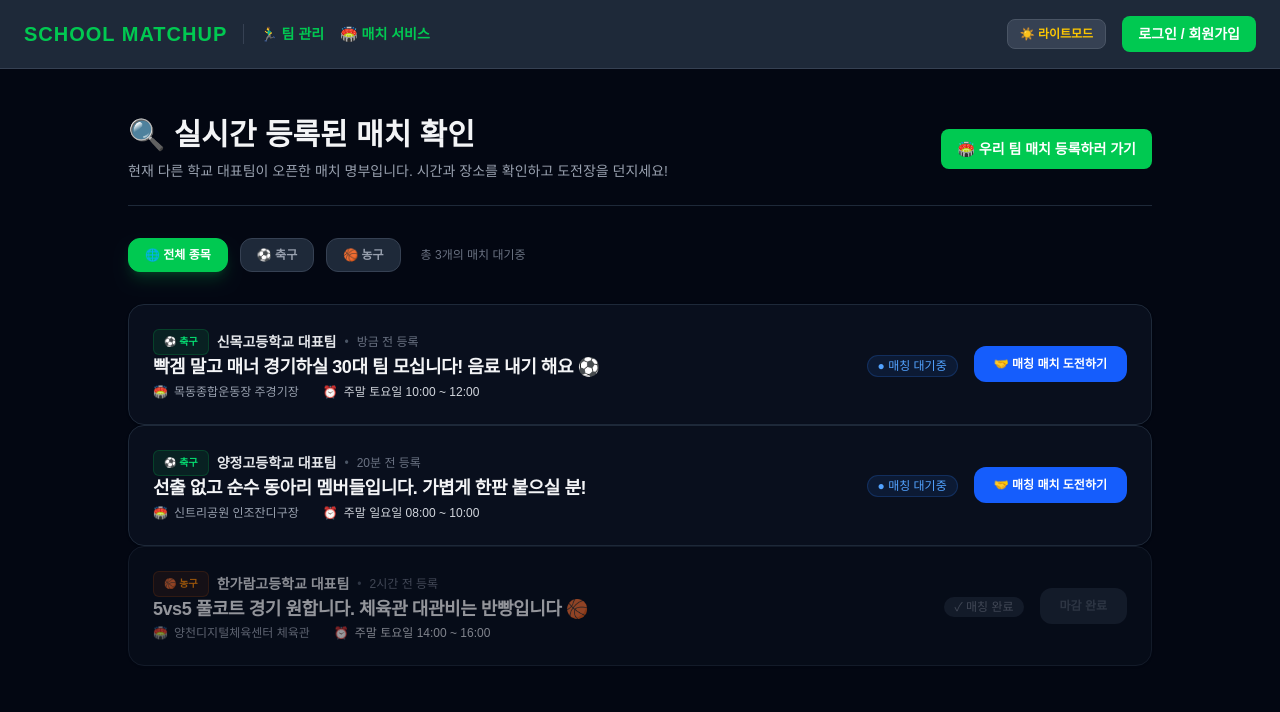
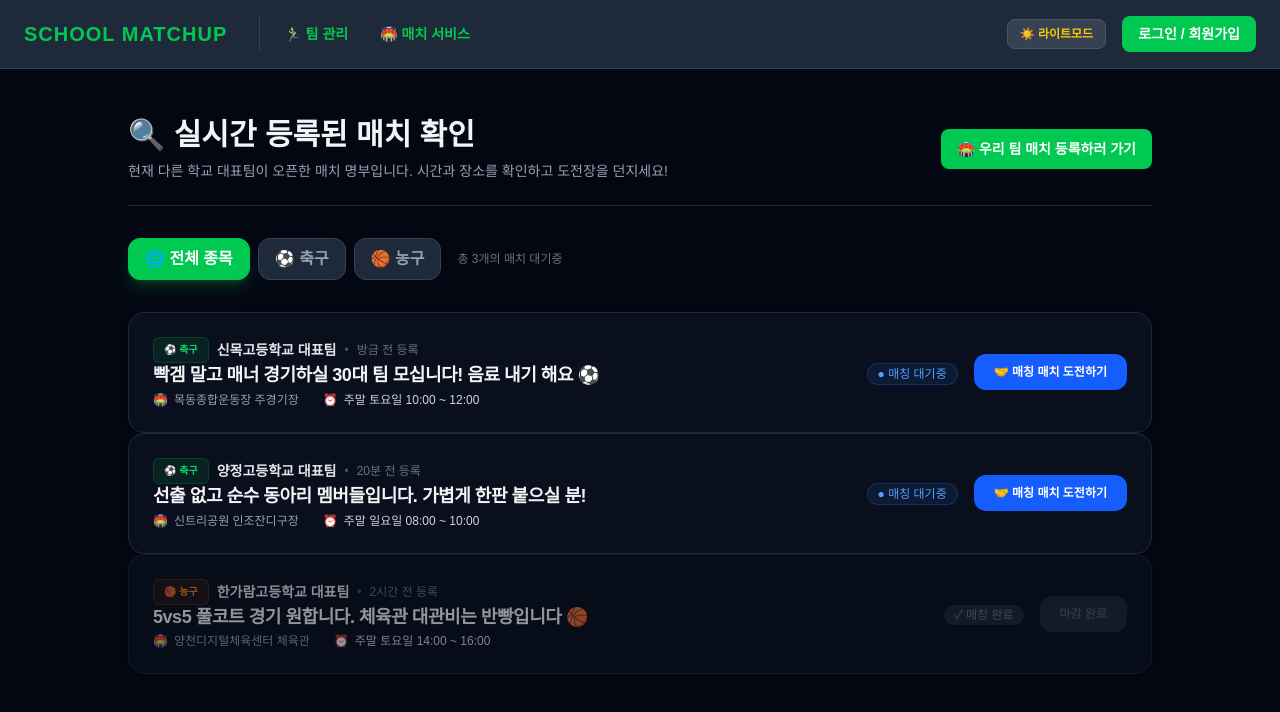
Before and after one commit to ssunvirus/sports-matching-service, a Next.js app in the folder sports-web/: page /match-list in a window 1280 px wide. Shown: the top 712 px of the page. Built offline with nearby package versions, Linux system fonts and the light colour scheme.

Commit message:
진짜 변경사항

```diff
--- a/sports-web/src/app/match-list/page.tsx
+++ b/sports-web/src/app/match-list/page.tsx
@@ -50,71 +50,97 @@ export default function MatchListPage() {
 
   // 도전 신청하기 버튼 클릭 함수
   const handleApplyMatch = (schoolName: string, sportType: string) => {
-        alert(`🔥 [${schoolName}]의 ${sportType} 도전장에 매칭 매니저가 도전 신청을 보냈습니다! 실시간 매칭 수락을 기다리세요.`);
+    alert(
+      `🔥 [${schoolName}]의 ${sportType} 도전장에 매칭 매니저가 도전 신청을 보냈습니다! 실시간 매칭 수락을 기다리세요.`,
+    );
   };
 
   return (
     <div className="min-h-screen bg-gray-950 text-gray-100 font-sans p-6">
       <main className="max-w-5xl mx-auto mt-6">
-
         {/* 상단 기획 타이틀 섹션 */}
         <div className="flex flex-col md:flex-row md:items-center justify-between border-b border-gray-800 pb-6 mb-8 gap-4">
           <div>
-                        <h1 className="text-3xl font-extrabold text-gray-100 mb-2">🔍 실시간 등록된 매치 확인</h1>
+            <h1 className="text-3xl font-extrabold text-gray-100 mb-2">
+              🔍 실시간 등록된 매치 확인
+            </h1>
             <p className="text-gray-400 text-sm">
-                            현재 다른 학교 대표팀이 오픈한 매치 명부입니다. 시간과 장소를 확인하고 도전장을 던지세요!
+              현재 다른 학교 대표팀이 오픈한 매치 명부입니다. 시간과 장소를
+              확인하고 도전장을 던지세요!
             </p>
           </div>
 
           {/* 우측 상단 바로 예약하러 가기 숏컷 버튼 */}
-                    <Link href="/match-booking" className="px-4 py-2.5 bg-green-500 hover:bg-green-600 rounded-lg text-sm font-bold text-white transition-colors h-fit text-center">
+          <Link
+            href="/match-booking"
+            className="px-4 py-2.5 bg-green-500 hover:bg-green-600 rounded-lg text-sm font-bold text-white transition-colors h-fit text-center"
+          >
             🏟️ 우리 팀 매치 등록하러 가기
           </Link>
         </div>
 
         {/* 🎯 종목 필터링 탭 바 (축구만 보기 / 농구만 보기 치트키) */}
-                <div className="flex items-center gap-3 mb-8">
+        <div className="flex items-center gap-2 mb-8">
           {["전체", "축구", "농구"].map((sport) => (
             <button
               key={sport}
               onClick={() => setSelectedSport(sport)}
-                            className={`px-4 py-2 rounded-xl text-xs font-bold border transition-all cursor-pointer ${selectedSport === sport
+              className={`px-4 py-2 rounded-xl text-base font-bold text-grey-100     border transition-all cursor-pointer ${
+                selectedSport === sport
                   ? "bg-green-500 border-green-500 text-white shadow-lg shadow-green-500/20"
                   : "bg-gray-800 border-gray-700 text-gray-400 hover:text-gray-200"
               }`}
             >
-                            {sport === "전체" ? "🌐 전체 종목" : sport === "축구" ? "⚽ 축구" : "🏀 농구"}
+              {sport === "전체"
+                ? "🌐 전체 종목"
+                : sport === "축구"
+                  ? "⚽ 축구"
+                  : "🏀 농구"}
             </button>
           ))}
-                    <span className="text-xs text-gray-500 ml-2">총 {filteredMatches.length}개의 매치 대기중</span>
+          <span className="text-xs text-gray-500 ml-2">
+            총 {filteredMatches.length}개의 매치 대기중
+          </span>
         </div>
 
         {/* 🗂️ 실시간 매치업 보드 피드 리스트 구역 */}
-                <div className="space-y-4">
+        <div className="space-y-2">
           {filteredMatches.length === 0 ? (
             <div className="text-center p-12 border-2 border-dashed border-gray-800 rounded-2xl bg-gray-900/20">
-                            <p className="text-gray-500 text-sm">현재 대기 중인 {selectedSport} 매칭이 없습니다.</p>
+              <p className="text-gray-500 text-sm">
+                현재 대기 중인 {selectedSport} 매칭이 없습니다.
+              </p>
             </div>
           ) : (
             filteredMatches.map((match) => (
               <div
                 key={match.id}
-                                className={`p-6 rounded-2xl border transition-all bg-gray-900/50 border-gray-800 hover:border-gray-700 shadow-sm flex flex-col md:flex-row justify-between items-start md:items-center gap-6 ${match.status === "매칭완료" ? "opacity-60" : ""
+                className={`p-6 rounded-2xl border transition-all bg-gray-900/50 border-gray-800 hover:border-gray-700 shadow-sm flex flex-col md:flex-row justify-between items-start md:items-center gap-6 ${
+                  match.status === "매칭완료" ? "opacity-60" : ""
                 }`}
               >
                 {/* 왼쪽 구역: 매치 상세 정보 정보창 */}
                 <div className="space-y-3 flex-1">
                   <div className="flex items-center gap-2 flex-wrap">
                     {/* 종목 태그 */}
-                                        <span className={`px-2.5 py-1 rounded-md text-[10px] font-extrabold ${match.sportType === "축구" ? "bg-green-500/10 text-green-400 border border-green-500/20" : "bg-orange-500/10 text-orange-400 border border-orange-500/20"
-                                            }`}>
+                    <span
+                      className={`px-2.5 py-1 rounded-md text-[10px] font-extrabold ${
+                        match.sportType === "축구"
+                          ? "bg-green-500/10 text-green-400 border border-green-500/20"
+                          : "bg-orange-500/10 text-orange-400 border border-orange-500/20"
+                      }`}
+                    >
                       {match.sportType === "축구" ? "⚽ 축구" : "🏀 농구"}
                     </span>
                     {/* 학교 대표팀 이름 */}
-                                        <span className="text-sm font-bold text-gray-200">{match.schoolName} 대표팀</span>
+                    <span className="text-sm font-bold text-gray-200">
+                      {match.schoolName} 대표팀
+                    </span>
                     <span className="text-xs text-gray-600">•</span>
                     {/* 등록 시간 */}
-                                        <span className="text-xs text-gray-500">{match.createdAt} 등록</span>
+                    <span className="text-xs text-gray-500">
+                      {match.createdAt} 등록
+                    </span>
                   </div>
 
                   {/* 도전장 핵심 타이틀 한줄평 */}
@@ -130,7 +156,9 @@ export default function MatchListPage() {
                     </div>
                     <div className="flex items-center gap-1.5">
                       <span className="text-gray-600">⏰</span>
-                                            <span className="text-gray-300 font-medium">{match.timeSlot}</span>
+                      <span className="text-gray-300 font-medium">
+                        {match.timeSlot}
+                      </span>
                     </div>
                   </div>
                 </div>
@@ -138,16 +166,25 @@ export default function MatchListPage() {
                 {/* 오른쪽 구역: 상태 뱃지 및 액션 버튼 */}
                 <div className="w-full md:w-auto pt-4 md:pt-0 border-t md:border-t-0 border-gray-800 flex items-center justify-between md:justify-end gap-4 shrink-0">
                   <div className="text-left md:text-right hidden sm:block">
-                                        <span className={`inline-flex items-center px-2.5 py-0.5 rounded-full text-xs font-medium ${match.status === "대기중" ? "bg-blue-500/10 text-blue-400 border border-blue-500/20" : "bg-gray-800 text-gray-500"
-                                            }`}>
-                                            {match.status === "대기중" ? "● 매칭 대기중" : "✓ 매칭 완료"}
+                    <span
+                      className={`inline-flex items-center px-2.5 py-0.5 rounded-full text-xs font-medium ${
+                        match.status === "대기중"
+                          ? "bg-blue-500/10 text-blue-400 border border-blue-500/20"
+                          : "bg-gray-800 text-gray-500"
+                      }`}
+                    >
+                      {match.status === "대기중"
+                        ? "● 매칭 대기중"
+                        : "✓ 매칭 완료"}
                     </span>
                   </div>
 
                   {/* 매칭 신청 액션 버튼 */}
                   {match.status === "대기중" ? (
                     <button
-                                            onClick={() => handleApplyMatch(match.schoolName, match.sportType)}
+                      onClick={() =>
+                        handleApplyMatch(match.schoolName, match.sportType)
+                      }
                       className="w-full md:w-auto px-5 py-2.5 bg-blue-600 hover:bg-blue-500 text-white rounded-xl text-xs font-bold transition-all cursor-pointer hover:shadow-lg hover:shadow-blue-600/20"
                     >
                       🤝 매칭 매치 도전하기
@@ -161,12 +198,10 @@ export default function MatchListPage() {
                     </button>
                   )}
                 </div>
-
               </div>
             ))
           )}
         </div>
-
       </main>
     </div>
   );
--- a/sports-web/src/components/Navbar.tsx
+++ b/sports-web/src/components/Navbar.tsx
@@ -13,7 +13,9 @@ export default function Navbar() {
     schoolName: string;
   } | null>(null);
 
-  // 브라우저 수첩에서 로그인 세션 검사
+  // 🎯 [핵심] 드롭다운 메뉴판이 열렸는지 닫혔는지 기억하는 자바스크립트 스위치
+  const [isDropdownOpen, setIsDropdownOpen] = useState(false);
+
   useEffect(() => {
     const savedUser = localStorage.getItem("user");
     if (savedUser) {
@@ -21,12 +23,11 @@ export default function Navbar() {
     }
   }, []);
 
-  // 로그아웃 처리
   const handleLogout = () => {
     if (confirm("로그아웃 하시겠습니까? ⚽")) {
       localStorage.removeItem("user");
       setLoggedInUser(null);
-      alert("로그아웃 되었습니다. 다음에 또 봐요!");
+      alert("로그아웃 되었습니다.");
       window.location.href = "/";
     }
   };
@@ -34,14 +35,14 @@ export default function Navbar() {
   return (
     <>
       <nav
-        className={`flex items-center justify-between px-6 py-4 border-b transition-colors duration-300 ${
+        className={`flex items-center justify-between px-6 py-4 border-b transition-colors duration-300 relative ${
           isDarkMode
             ? "bg-gray-800 border-gray-700 text-gray-100"
             : "bg-white border-gray-200 text-gray-900 shadow-sm"
         }`}
       >
-        {/* 왼쪽 영역: 서비스 타이틀 및 통합 메뉴바 */}
-        <div className="flex items-center gap-4">
+        {/* 왼쪽 로고 및 메뉴 구역 */}
+        <div className="flex items-center gap-8">
           <Link
             href="/"
             className="text-xl font-bold tracking-wider text-green-500 cursor-pointer"
@@ -49,41 +50,53 @@ export default function Navbar() {
             SCHOOL MATCHUP
           </Link>
 
-          {/* 메뉴들을 모아둔 가로 울타리 */}
-          <div className="flex items-center gap-4 border-l border-gray-700 pl-4 h-full">
+          <div className="flex items-center gap-6 border-l border-gray-700 pl-6">
             {/* 🏃‍♂️ 1. 팀 관리 메뉴 */}
             {!loggedInUser ? (
               <button
-                onClick={() => {
-                  alert("팀 관리 기능은 로그인 후 이용하실 수 있습니다. ⚽");
-                  setIsModalOpen(true);
-                }}
-                className="text-sm font-bold text-green-500 hover:text-green-400 transition-colors cursor-pointer"
+                onClick={() => setIsModalOpen(true)}
+                className="text-sm font-bold text-green-500 hover:text-green-400"
               >
                 🏃‍♂️ 팀 관리
               </button>
             ) : (
               <Link
                 href="/team-management"
-                className="text-sm font-bold text-green-500 hover:text-green-400 transition-colors cursor-pointer"
+                className="text-sm font-bold text-green-500 hover:text-green-400"
               >
                 🏃‍♂️ 팀 관리
               </Link>
             )}
-            {/* 🏟️ 2. 매치 예약 메뉴 그룹 */}
-            {/* 💡 [수정] flex와 h-full 때문에 감시 영역이 거대해지는 것을 막기 위해 inline-block으로 범위를 딱 버튼 크기로만 제한합니다. */}
-            <div className="relative group inline-block">
-              {/* 1. 메인 메뉴 버튼 */}
-              {/* 💡 [수정] pb-4와 -mb-4로 아래 메뉴판과의 간격만 부드럽게 이어줍니다. */}
-              <button className="flex items-center gap-2 text-sm font-bold text-green-500 hover:text-green-400 transition-colors cursor-pointer pb-4 -mb-4 whitespace-nowrap">
+
+            {/* 🏟️ 2. 매치 서비스 메뉴 그룹 (자바스크립트 마우스 감시망) */}
+            {/* 💡 onMouseEnter(마우스 진입), onMouseLeave(마우스 이탈) 이벤트를 직접 걸어줍니다. */}
+            <div
+              className="relative p-2"
+              onMouseEnter={() => setIsDropdownOpen(true)}
+              onMouseLeave={() => setIsDropdownOpen(false)}
+            >
+              {/* 메인 버튼 */}
+              <button className="flex items-center gap-2 text-sm font-bold text-green-500 hover:text-green-400 cursor-pointer">
                 🏟️ 매치 서비스
+                {/* <svg
+                  className={`w-2.5 h-2.5 min-w-0 min-h-0 flex-shrink-0 transition-transform duration-200 ${isDropdownOpen ? "rotate-180" : ""}`}
+                  stroke="currentColor"
+                  viewBox="0 0 24 24"
+                >
+                  <path
+                    strokeLinecap="round"
+                    strokeLinejoin="round"
+                    strokeWidth="2"
+                    d="M19 9l-7 7-7-7"
+                  />
+                </svg> */}
               </button>
 
-              {/* 2. 롤 아웃되는 서브 메뉴판 */}
-              {/* 💡 [수정] top-full(버튼 바로 아래)과 pt-4(여백)를 줘서 정확히 버튼 밑에 정렬되게 고정합니다. */}
-              <div className="absolute left-0 top-full w-48 pt-4 opacity-0 invisible group-hover:opacity-100 group-hover:visible transition-all duration-200 z-50">
-                <div>test</div>
-                {/* <div
+              {/* 🎯 [새로운 방식] 리액트 조건부 렌더링 */}
+              {/* 💡 CSS로 숨기는 게 아니라, isDropdownOpen이 true일 때만 이 상자를 아예 새로 창조해서 화면에 그려버립니다! */}
+              {isDropdownOpen && (
+                <div className="absolute left-0 top-full w-44 pt-2 z-50">
+                  <div
                     className={`rounded-xl border shadow-2xl overflow-hidden ${
                       isDarkMode
                         ? "bg-gray-800 border-gray-700"
@@ -100,7 +113,6 @@ export default function Navbar() {
                     >
                       🔍 등록된 매치 확인
                     </Link>
-
                     <Link
                       href="/match-booking"
                       className={`block px-4 py-3 text-xs font-bold transition-colors border-t ${
@@ -111,21 +123,21 @@ export default function Navbar() {
                     >
                       ➕ 새 매치 등록하기
                     </Link>
-                </div> */}
                   </div>
-            </div>{" "}
-            {/* 📌 group 감시망 마감 */}
+                </div>
+              )}
+            </div>
           </div>
         </div>
 
-        {/* 오른쪽 영역: 다크모드 및 로그인 뱃지 그룹 */}
+        {/* 오른쪽 회원 정보 구역 */}
         <div className="flex items-center gap-4">
           <button
             onClick={() => setIsDarkMode(!isDarkMode)}
-            className={`px-3 py-1.5 text-xs font-bold rounded-lg border transition-colors cursor-pointer ${
+            className={`px-3 py-1.5 text-xs font-bold rounded-lg border ${
               isDarkMode
-                ? "bg-gray-700 border-gray-600 text-yellow-400 hover:bg-gray-600"
-                : "bg-gray-100 border-gray-300 text-gray-600 hover:bg-gray-200"
+                ? "bg-gray-700 border-gray-600 text-yellow-400"
+                : "bg-gray-100 border-gray-300 text-gray-600"
             }`}
           >
             {isDarkMode ? "☀️ 라이트모드" : "🌙 다크모드"}
@@ -133,18 +145,12 @@ export default function Navbar() {
 
           {loggedInUser ? (
             <div className="flex items-center gap-4">
-              <span className="text-xs font-medium text-gray-400 bg-gray-900/50 px-3 py-1.5 rounded-lg border border-gray-700">
-                👤 플레이어:{" "}
-                <span className="text-gray-200 font-semibold">
-                  {loggedInUser.email}
-                </span>
-              </span>
               <span className="text-sm font-semibold bg-green-500/20 text-green-400 px-3 py-1 rounded-full border border-green-500/30">
                 🏫 {loggedInUser.schoolName} 대표
               </span>
               <button
                 onClick={handleLogout}
-                className="px-3 py-1.5 text-xs font-bold text-white bg-red-500 rounded-lg hover:bg-red-600 transition-colors cursor-pointer"
+                className="px-3 py-1.5 text-xs font-bold text-white bg-red-500 rounded-lg"
               >
                 로그아웃
               </button>
@@ -152,7 +158,7 @@ export default function Navbar() {
           ) : (
             <button
               onClick={() => setIsModalOpen(true)}
-              className="px-4 py-2 text-white bg-green-500 rounded-lg hover:bg-green-600 font-semibold text-sm transition-colors cursor-pointer"
+              className="px-4 py-2 text-white bg-green-500 rounded-lg font-semibold text-sm"
             >
               로그인 / 회원가입
             </button>
```
Lines whose indentation alone changed are shown as unchanged.
